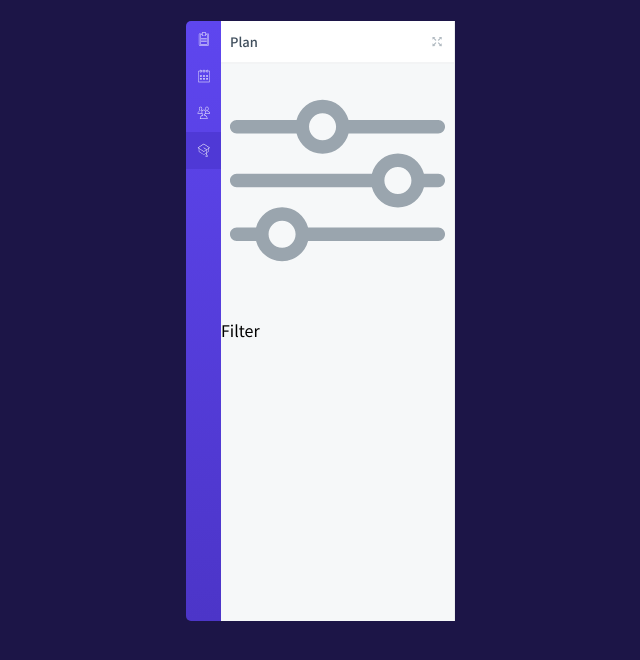
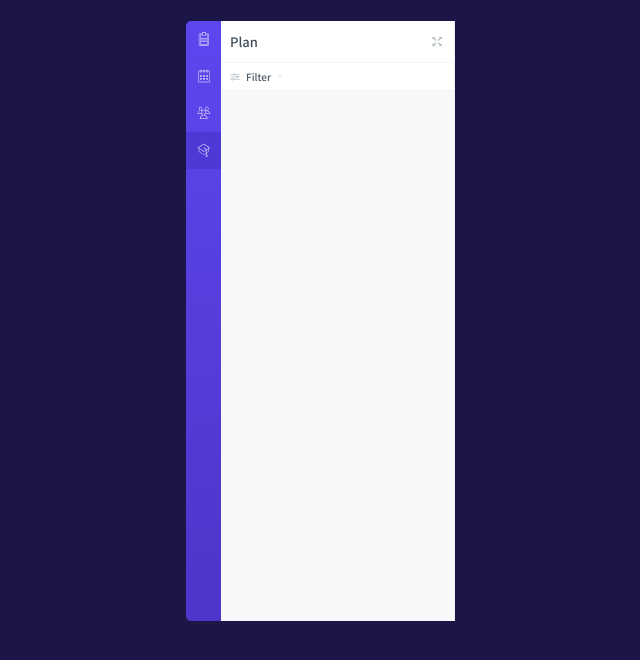
Before and after one commit to IAN-YZL/CRM-interface, a React (Create React App) app: page / in a window 1280 px wide. Shown: the top 660 px of the page, without its empty margins (35-675 px from the left). Built offline with nearby package versions, Linux system fonts and the light colour scheme.

Commit message:
complete the style of filter

```diff
--- a/src/component/Category/Header/component/CategoryTitle/CategoryTitle.module.scss
+++ b/src/component/Category/Header/component/CategoryTitle/CategoryTitle.module.scss
@@ -4,7 +4,7 @@
     line-height: 41px;
     margin: 0;
     position: relative;
-    border-bottom: 2px solid #f3f4f5;
+    border-bottom: 1px solid #f3f4f5;
     background-color: #ffffff;
 }
 .title p {
--- a/src/component/Category/Header/component/Filters/Filters.jsx
+++ b/src/component/Category/Header/component/Filters/Filters.jsx
@@ -1,12 +1,17 @@
 import React from 'react';
-import {ReactComponent as Icon} from './assets/svg/filter.svg';
+import {ReactComponent as FilterIcon} from './assets/svg/filter.svg';
+import {ReactComponent as DropIcon} from './assets/svg/drop.svg';
+import style from './Filters.module.scss';
 
 const Filters = () => (
-    <div>
-        <div>
-            <Icon />
+    <div className={style.filter}>
+        <div className={style.filter_icon}>
+            <FilterIcon />
         </div>
         <p>Filter</p>
+        <div className={style.drop_icon}>
+            <DropIcon />
+        </div>
     </div>
 );
 
--- /dev/null
+++ b/src/component/Category/Header/component/Filters/Filters.module.scss
@@ -0,0 +1,34 @@
+.filter {
+    height: 27px;
+    line-height: 27px;
+    display: flex;
+    background-color: #ffffff;
+    border-bottom: 1px solid #f3f4f5;
+}
+.filter p {
+    margin: 0;
+    font-weight: 500;
+    font-size: 10px;
+    color: #4d5a68;
+    padding-left: 6px;
+}
+.filter_icon {
+    width: 10px;
+    padding-left: 9px;
+    position: relative;
+    bottom: 2px;
+}
+.filter_icon svg {
+    vertical-align: middle;
+}
+.drop_icon {
+    width: 6px;
+    padding-left: 6px;
+    line-height: 27px;
+}
+.drop_icon svg {
+    margin: 0 auto;
+    vertical-align: middle;
+    position: relative;
+    bottom: 3px;
+}
```
Also changed, not shown: src/component/Category/Header/component/Filters/assets/svg/drop.svg (added).
